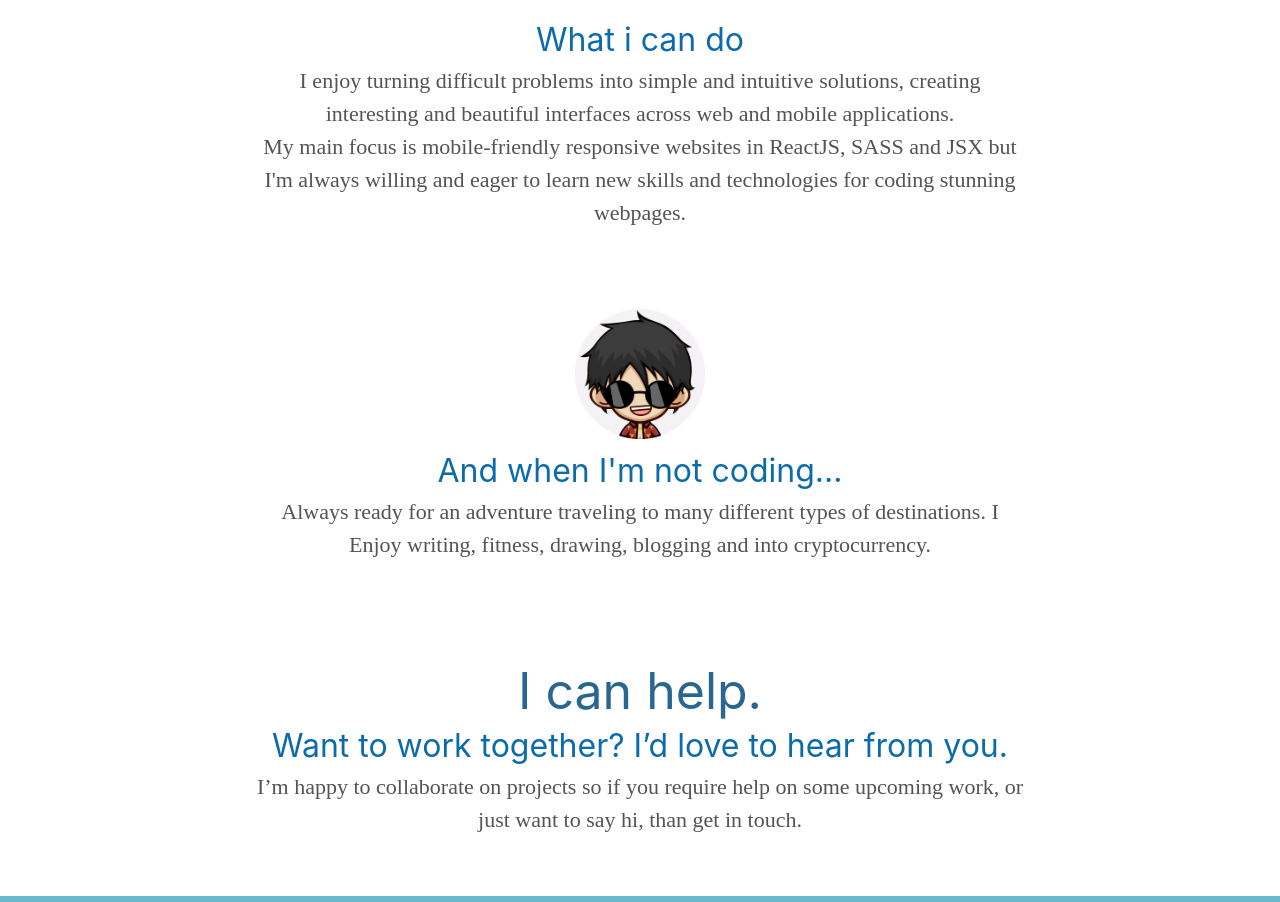
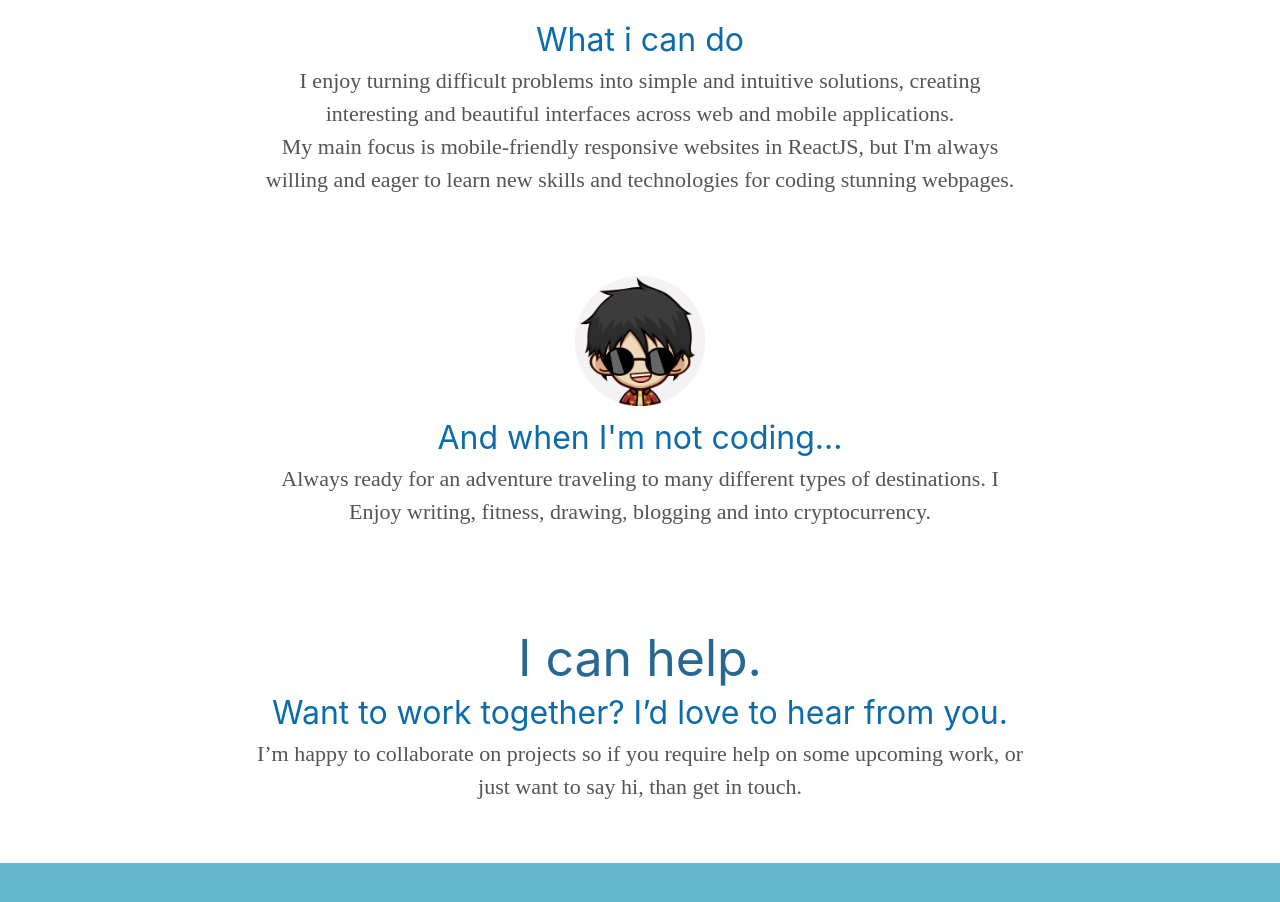
Before and after one commit to Slavi-Svec/portfolio-website-v4, a React (Create React App) app: page / in a window 1280 px wide. Shown: the part 1260-2162 px from the top of the page. Built offline with nearby package versions, Linux system fonts and the light colour scheme; a web font is replaced by a local one.

Commit message:
Change about page

```diff
--- a/src/components/ContactForm/ContactForm.jsx
+++ b/src/components/ContactForm/ContactForm.jsx
@@ -36,7 +36,7 @@ const ContactForm = () => {
           className="form-field"
           type="text"
           name="message"
-          placeholder="write your message here"
+          placeholder="Write your message here"
           required
         />
         <input
--- a/src/pages/About/About.jsx
+++ b/src/pages/About/About.jsx
@@ -43,7 +43,7 @@ const About = () => {
           variant="p"
         />
         <Text
-          text=" My main focus is mobile-friendly responsive websites in ReactJS, SASS and JSX
+          text=" My main focus is mobile-friendly responsive websites in ReactJS,
                      but  I'm always willing and eager to learn new skills and technologies for coding
                             stunning webpages. "
           className="about-info"
```
